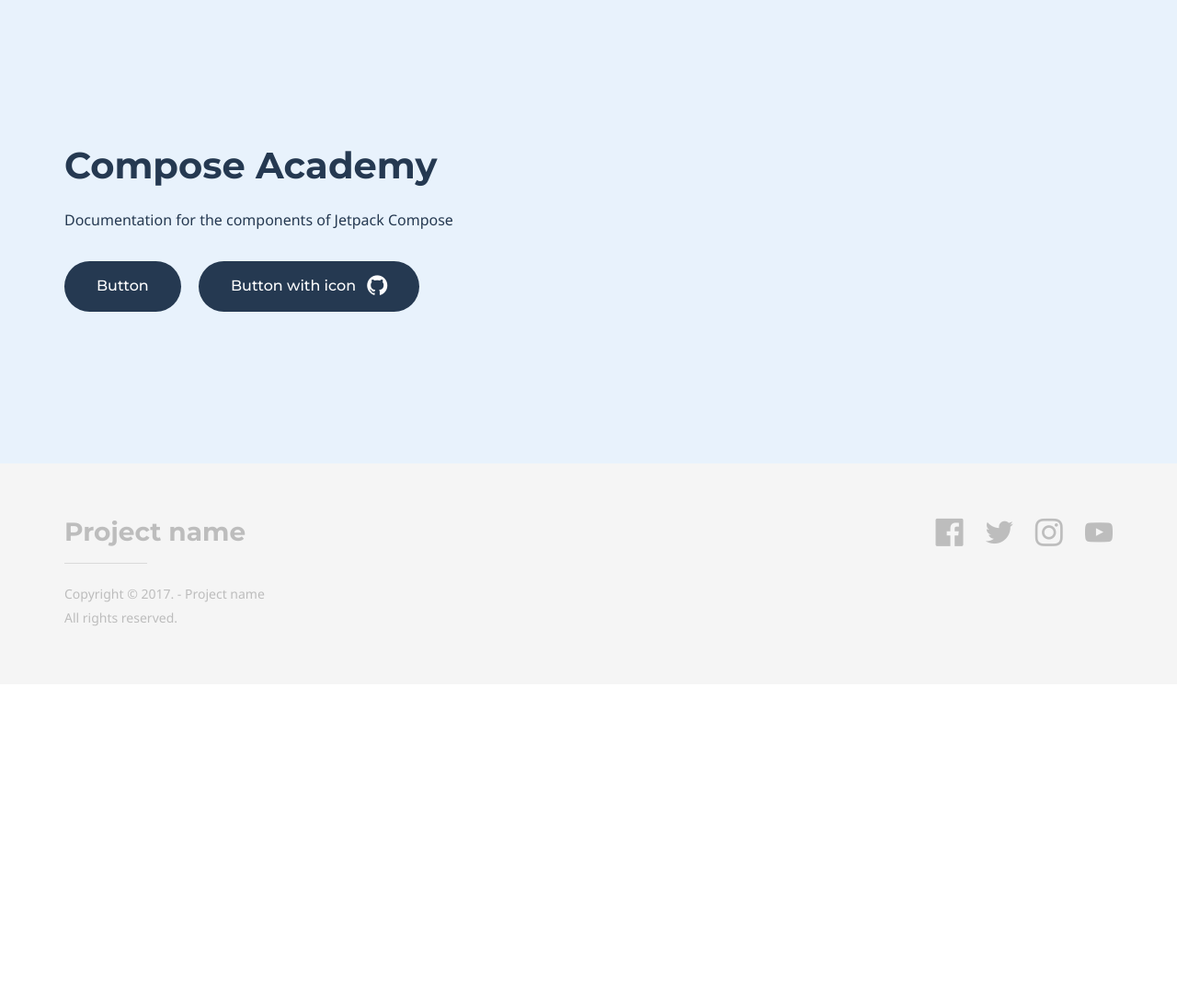
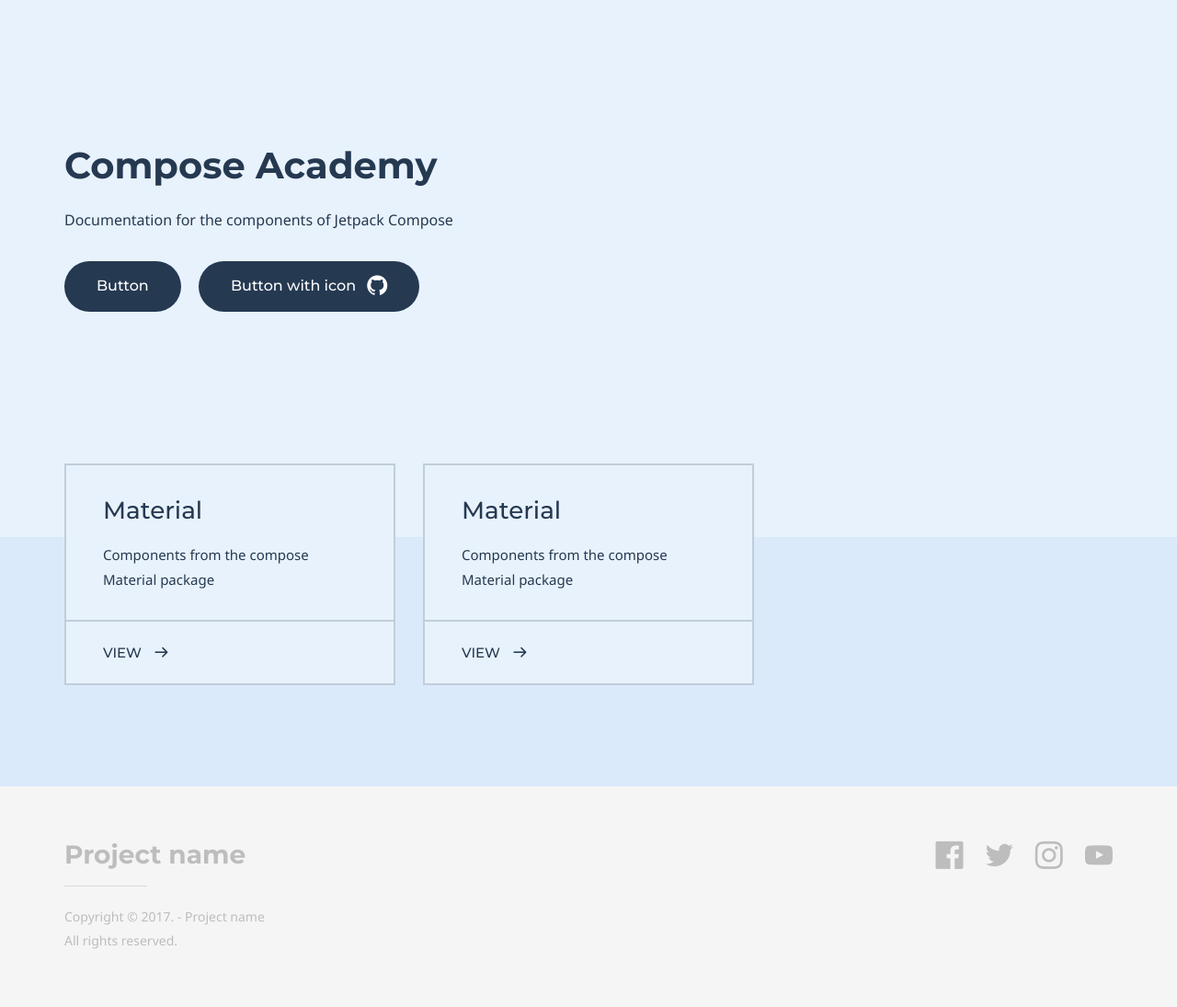
Before and after one commit to hitherejoe/ComposeAcademy, a Jekyll site: the page built from index.md, in a window 1280 px wide. Shown: the whole page at 92% size. Built offline with Jekyll 4.4.1, drawn with Linux system fonts in a browser that asks for light colours; some web fonts are replaced; before the commit the page ends 900 px from its top, so only the background shows below that.

Commit message:
Update index.md

```diff
--- a/index.md
+++ b/index.md
@@ -22,7 +22,11 @@
     external_url: true
 
 # Grid navigation
-material:
+grid_navigation:
+    - title: Material
+      excerpt: Components from the compose Material package
+      cta: View
+      url: '#'
     - title: Material
       excerpt: Components from the compose Material package
       cta: View
```
